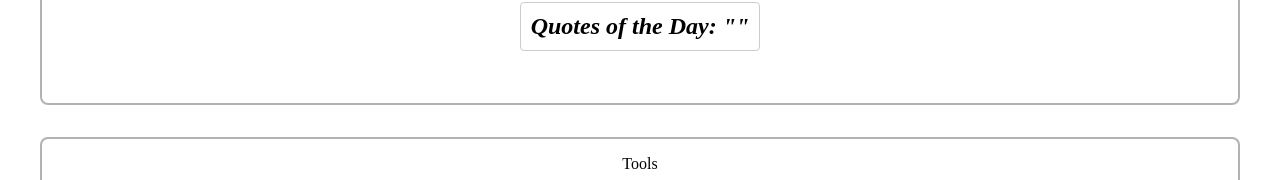
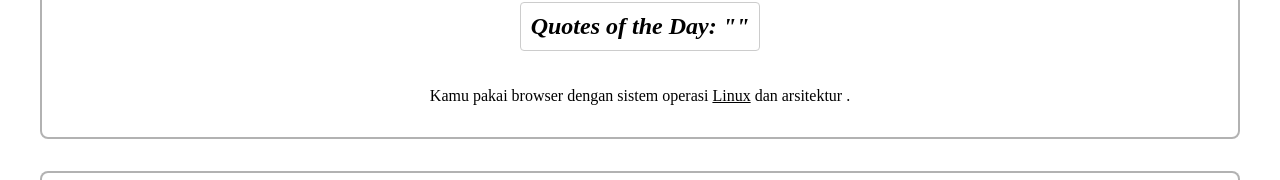
Before and after one commit to ferryafbi/ferryops, a Next.js app: page / in a window 1280 px wide. Shown: the part 534-714 px from the top of the page. Built offline with nearby package versions, Linux system fonts and the light colour scheme; no server answers.

Commit message:
add ua parser

```diff
--- a/package.json
+++ b/package.json
@@ -31,7 +31,8 @@
     "sanity": "3.11.0",
     "sanity-plugin-asset-source-unsplash": "1.0.6",
     "suspend-react": "0.0.10",
-    "swr": "2.1.5"
+    "swr": "2.1.5",
+    "ua-parser-js": "^1.0.35"
   },
   "devDependencies": {
     "@types/react": "^18.2.1",
--- a/pages/index.tsx
+++ b/pages/index.tsx
@@ -13,8 +13,10 @@ import {
 } from 'react-icons/si'
 import { FiMail } from 'react-icons/fi'
 import { GiKnifeThrust } from 'react-icons/gi'
+import { NextPageContext } from 'next'
+import { parseUserAgent } from '../pages/utils/userAgent'
 
-export default function Home() {
+export default function Home({ userAgent }: { userAgent: string }) {
   const [quote, setQuote] = useState('')
 
   useEffect(() => {
@@ -70,6 +72,9 @@ export default function Home() {
 
     fetchQuote()
   }
+
+  const { browser, os, device, cpu } = parseUserAgent(userAgent)
+
   return (
     <>
       <div className={styles['container']}>
@@ -101,6 +106,14 @@ export default function Home() {
             <h2 className={styles.quotes} onClick={changeQuotes}>
               Quotes of the Day: &quot;{quote}&quot;
             </h2>
+            <span>
+              Kamu pakai browser{' '}
+              <span className={styles['underline']}>{browser.name}</span> dengan
+              sistem operasi{' '}
+              <span className={styles['underline']}>{os.name}</span> dan
+              arsitektur{' '}
+              <span className={styles['underline']}>{cpu.architecture}</span>.
+            </span>
           </div>
           <div className={styles.tech}>
             <div>Tools</div>
@@ -154,3 +167,11 @@ export default function Home() {
     </>
   )
 }
+
+Home.getInitialProps = async (ctx: NextPageContext) => {
+  const userAgent = ctx.req?.headers['user-agent'] || ''
+
+  return {
+    userAgent,
+  }
+}
--- a/pages/styles/home.module.css
+++ b/pages/styles/home.module.css
@@ -140,6 +140,9 @@
   border-radius: 4px;
   cursor: pointer;
 }
+.underline {
+  text-decoration: underline;
+}
 
 @media (max-width: 500px) {
   .header {
--- /dev/null
+++ b/pages/utils/userAgent.ts
@@ -0,0 +1,8 @@
+import UAParser from 'ua-parser-js';
+
+const parser = new UAParser();
+
+export function parseUserAgent(userAgent: string) {
+  parser.setUA(userAgent);
+  return parser.getResult();
+}
```
Also changed, not shown: tsconfig.json (+7 -1 lines), 2 other files (tests, documents, lock files or other folders).
